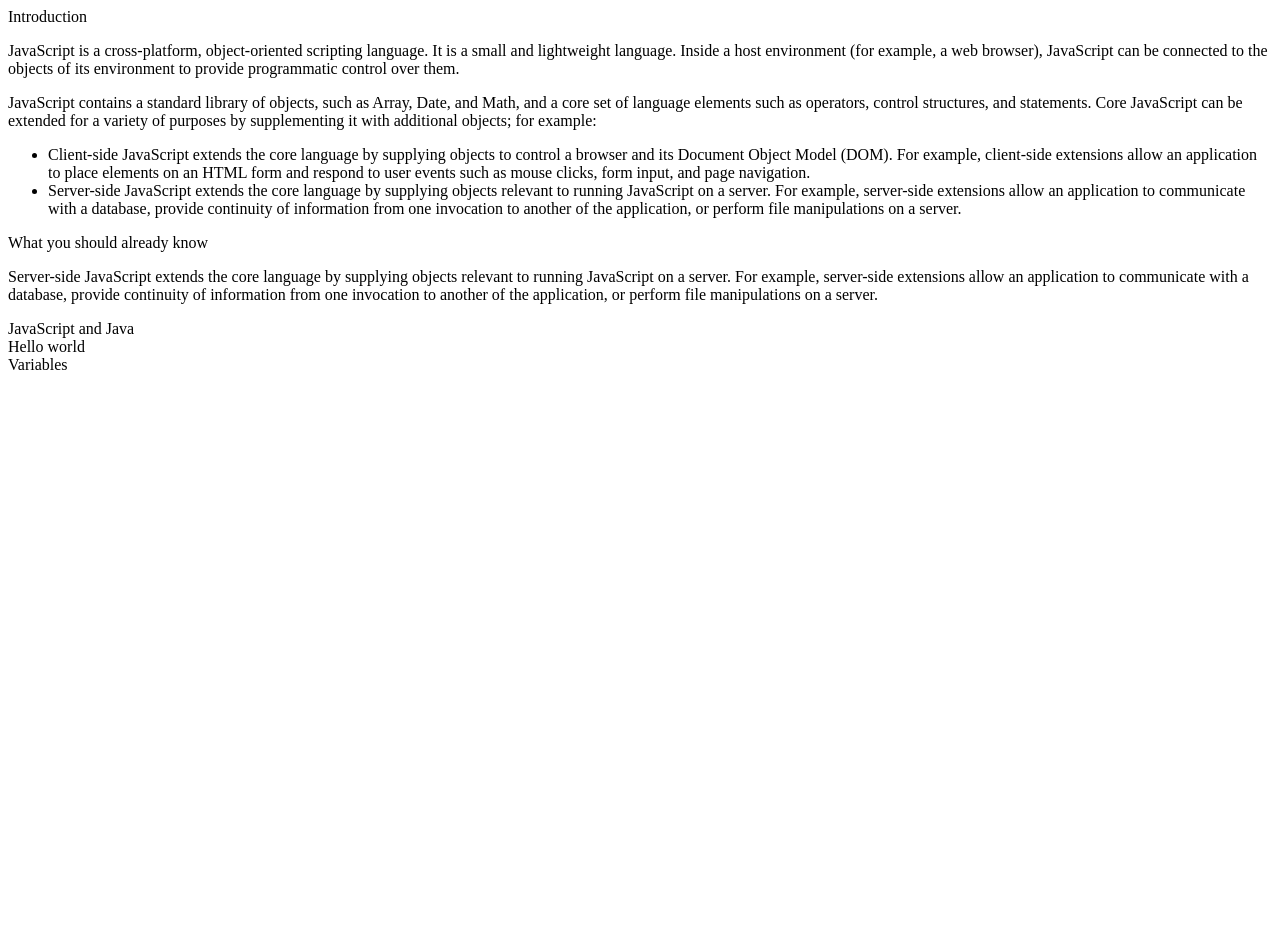
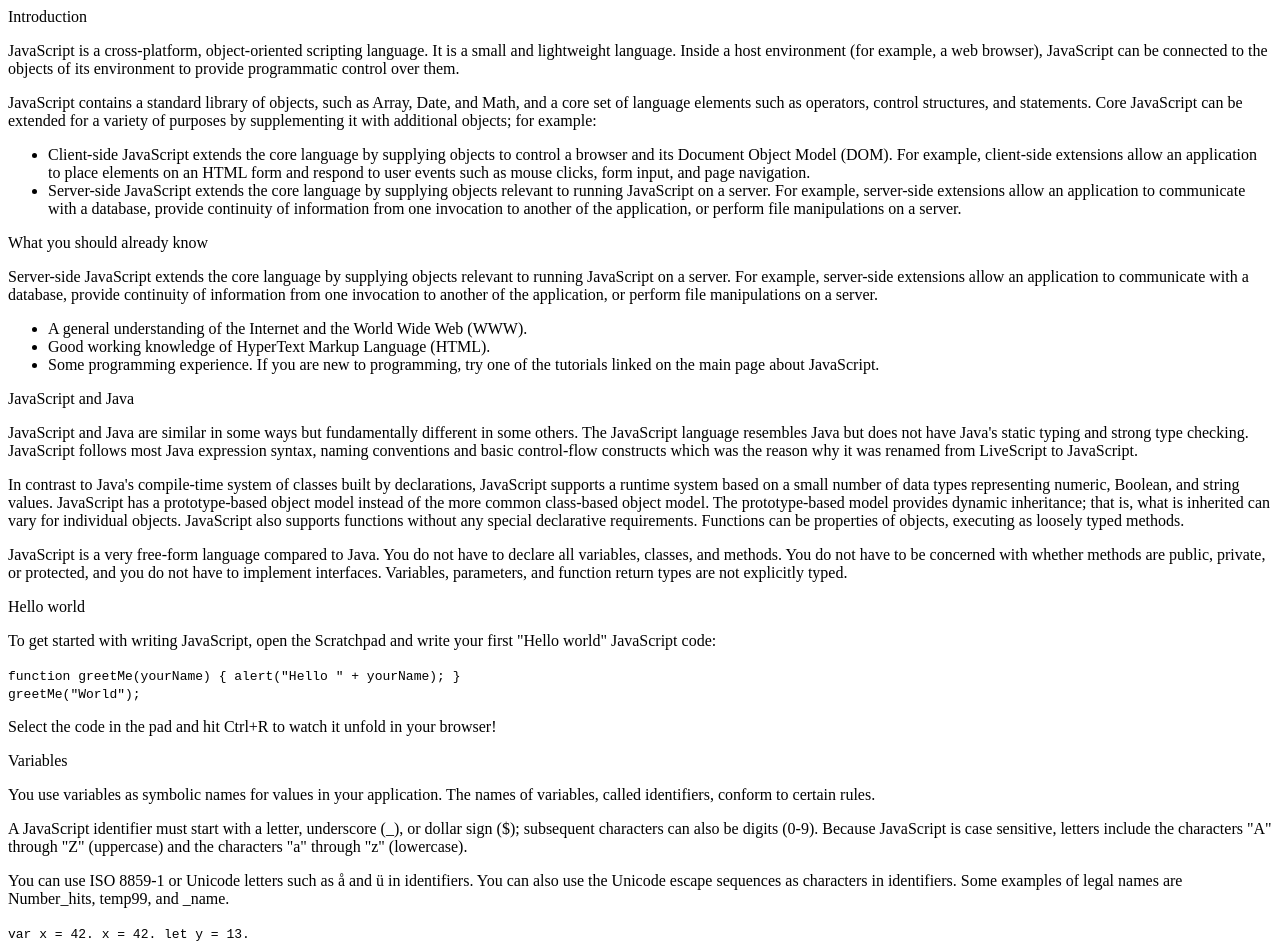
Before and after one commit to mihreteab/technical-documentation-page, a plain HTML site: page index.html in a window 1280 px wide. Before the commit the page ends 800 px from the top, so only its background shows below. Drawn offline with Linux system fonts and the light colour scheme.

Commit message:
finished first 7 requirements

```diff
--- a/index.html
+++ b/index.html
@@ -61,24 +61,116 @@
           to another of the application, or perform file manipulations on a
           server.
         </p>
+
+        <ul>
+          <li>
+            A general understanding of the Internet and the World Wide Web
+            (WWW).
+          </li>
+          <li>
+            Good working knowledge of HyperText Markup Language (HTML).
+          </li>
+          <li>
+            Some programming experience. If you are new to programming, try
+            one of the tutorials linked on the main page about JavaScript.
+          </li>
+        </ul>
+
       </section>
 
       <section class="main-section" id="JavaScript_and_Java">
         <header>
           JavaScript and Java
         </header>
+        <p>
+          JavaScript and Java are similar in some ways but fundamentally
+          different in some others. The JavaScript language resembles Java
+          but does not have Java's static typing and strong type checking.
+          JavaScript follows most Java expression syntax, naming
+          conventions and basic control-flow constructs which was the
+          reason why it was renamed from LiveScript to JavaScript.
+        </p>
+        <p>
+          In contrast to Java's compile-time system of classes built by
+          declarations, JavaScript supports a runtime system based on a
+          small number of data types representing numeric, Boolean, and
+          string values. JavaScript has a prototype-based object model
+          instead of the more common class-based object model. The
+          prototype-based model provides dynamic inheritance; that is, what
+          is inherited can vary for individual objects. JavaScript also
+          supports functions without any special declarative requirements.
+          Functions can be properties of objects, executing as loosely
+          typed methods.
+        </p>
+        <p>
+          JavaScript is a very free-form language compared to Java. You do
+          not have to declare all variables, classes, and methods. You do
+          not have to be concerned with whether methods are public,
+          private, or protected, and you do not have to implement
+          interfaces. Variables, parameters, and function return types are
+          not explicitly typed.
+        </p>
       </section>
 
       <section class="main-section" id="Hello_world">
         <header>
           Hello world
         </header>
+        <p>
+          To get started with writing JavaScript, open the Scratchpad and
+          write your first "Hello world" JavaScript code:
+        </p>
+
+        <code>
+          function greetMe(yourName) { alert("Hello " + yourName); }
+        </code>
+        <br>
+        <code>
+          greetMe("World");
+        </code>
+
+        <p>
+          Select the code in the pad and hit Ctrl+R to watch it unfold in
+          your browser!
+        </p>
+
       </section>
 
       <section class="main-section" id="Variables">
         <header>
           Variables
         </header>
+
+        <p>
+          You use variables as symbolic names for values in your
+          application. The names of variables, called identifiers, conform
+          to certain rules.
+        </p>
+
+        <p>
+          A JavaScript identifier must start with a letter, underscore (_),
+          or dollar sign ($); subsequent characters can also be digits
+          (0-9). Because JavaScript is case sensitive, letters include the
+          characters "A" through "Z" (uppercase) and the characters "a"
+          through "z" (lowercase).
+        </p>
+
+        <p>
+          You can use ISO 8859-1 or Unicode letters such as å and ü in
+          identifiers. You can also use the Unicode escape sequences as
+          characters in identifiers. Some examples of legal names are
+          Number_hits, temp99, and _name.
+        </p>
+        <code>
+          var x = 42.
+        </code>
+        <code>
+          x = 42.
+        </code>
+        <code>
+          let y = 13.
+        </code>
+
       </section>
 
     </main>
```
